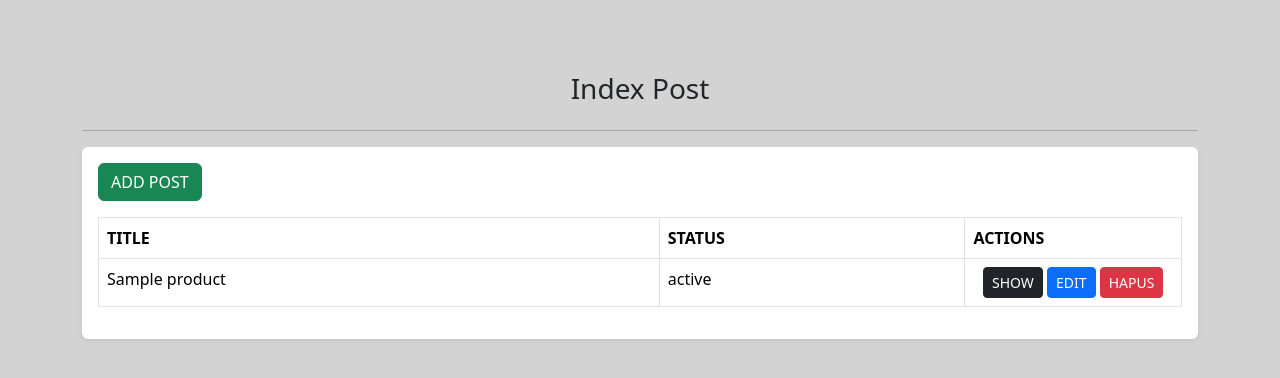
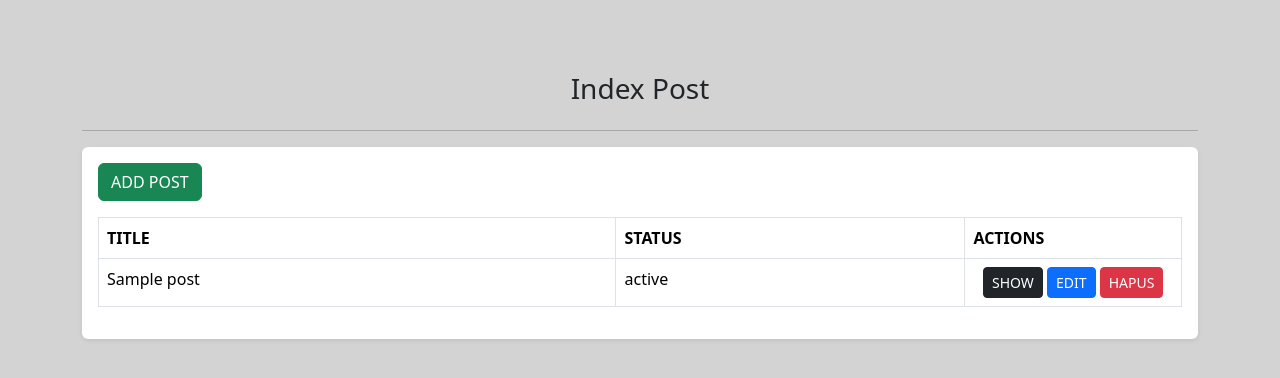
Before and after one commit to Avlach30/onboarding-fillament, a Laravel app: template resources/views/posts/index.blade.php in a window 1280 px wide. Shown: the top 378 px of the page. Run offline with Laravel 12, Linux system fonts and the light colour scheme; the template is opened without the code that fills it: most values are stand-ins (such as "Sample title", 1, 10 or a date in 2020); parts of the project's set-up code (start-up, migrations or seed data) failed here and were passed over.

Commit message:
fix: correct var to post

```diff
--- a/resources/views/posts/index.blade.php
+++ b/resources/views/posts/index.blade.php
@@ -30,11 +30,12 @@
                             <tbody>
                                 <!-- Check Data if available -->
                                 @forelse ($posts as $post)
+
                                     <tr>
-                                        <td>{{ $product->title }}</td>
-                                        <td>{{ $product->status }}</td>
+                                        <td>{{ $post->title }}</td>
+                                        <td>{{ $post->status }}</td>
                                         <td class="text-center">
-                                            <form onsubmit="return confirm('Apakah Anda Yakin ?');" action="{{ route('products.destroy', $product->id) }}" method="POST">
+                                            <form onsubmit="return confirm('Apakah Anda Yakin ?');" action="{{ route('posts.destroy', $post->id) }}" method="POST">
                                                 <a href="{{ route('posts.show', $post->id) }}" class="btn btn-sm btn-dark">SHOW</a>
                                                 <a href="{{ route('posts.edit', $post->id) }}" class="btn btn-sm btn-primary">EDIT</a>
                                                 @csrf
```
